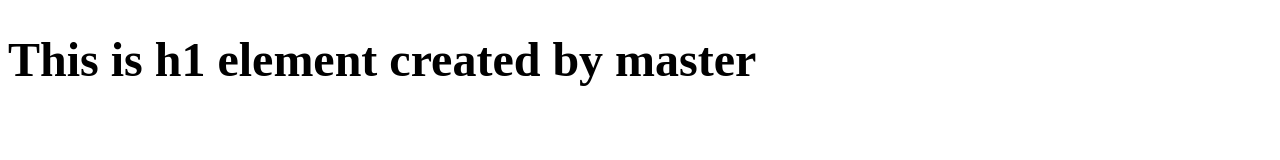
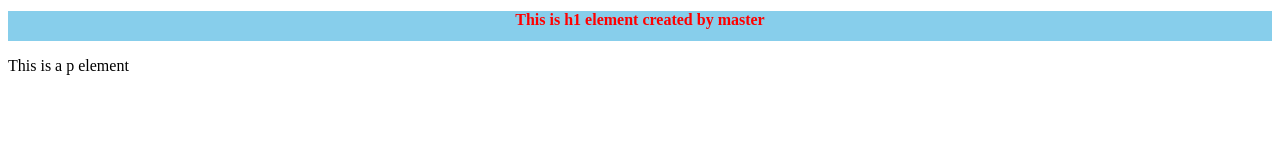
Before and after one commit to synetcom/githubteaching, a plain HTML site: page index.html in a window 1280 px wide. Drawn offline with Linux system fonts and the light colour scheme.

Commit message:
changed h1 property and value

```diff
--- a/index.html
+++ b/index.html
@@ -7,14 +7,19 @@
     <title>Document</title>
     <style>
         h1 {
-            color: #000;
-            font-size: 3rem;
+            color: red;
+            font-size: 1rem;
+            width: 100%;
+            height: 30px;
+            background-color: skyblue;
+            text-align: center;
         }
     </style>
 </head>
 
 <body>
     <h1>This is h1 element created by master</h1>
+    <p>This is a p element</p>
 </body>
 
 </html>
```
